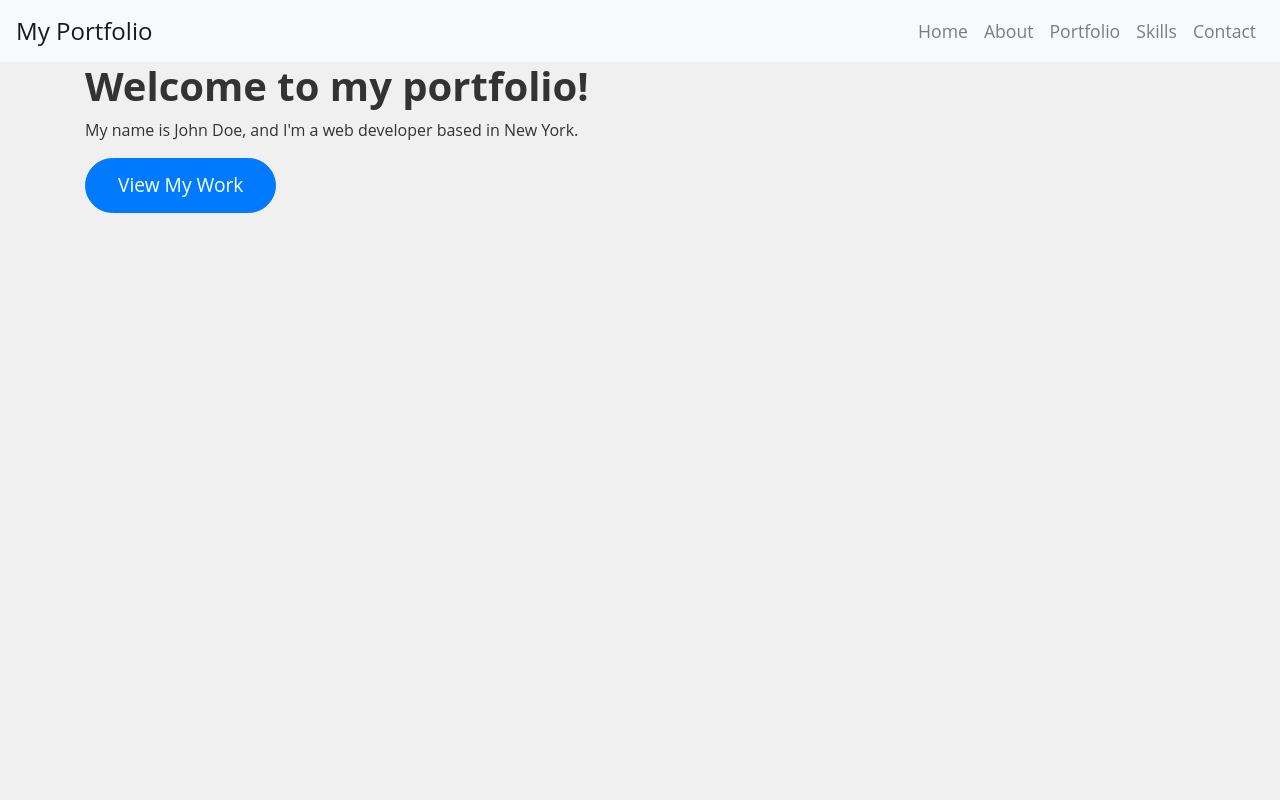
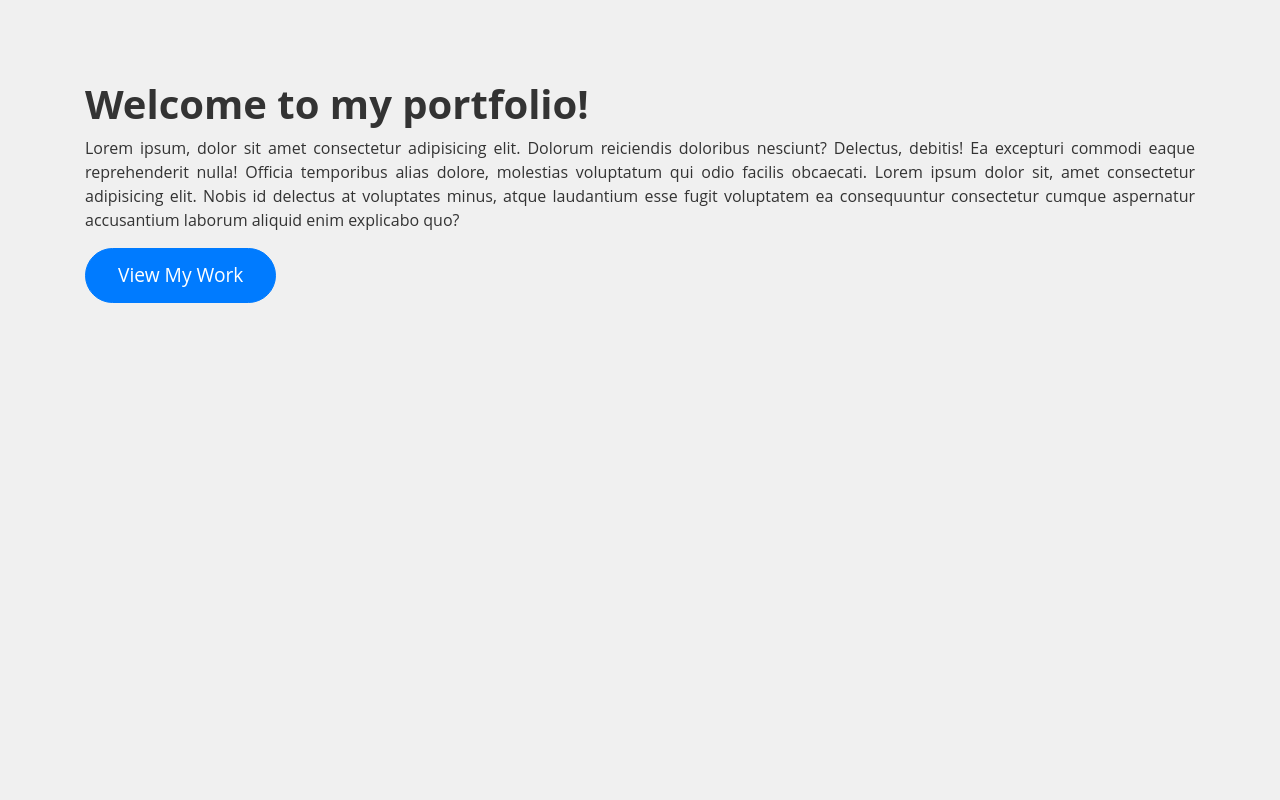
Before and after one commit to iamayushkr/iamayushkr.github.io, a plain HTML site: page index.html in a window 1280 px wide. Shown: the top 800 px of the page. Drawn offline with nearby package versions, Linux system fonts and the light colour scheme.

Commit message:
Removed NavBar

```diff
--- a/index.html
+++ b/index.html
@@ -9,38 +9,11 @@
 	<link rel="stylesheet" href="style.css">
 </head>
 <body>
-	<!-- Navigation Bar -->
-	<nav class="navbar navbar-expand-lg navbar-light bg-light">
-		<a class="navbar-brand" href="#">My Portfolio</a>
-		<button class="navbar-toggler" type="button" data-toggle="collapse" data-target="#navbarNav" aria-controls="navbarNav" aria-expanded="false" aria-label="Toggle navigation">
-			<span class="navbar-toggler-icon"></span>
-		</button>
-		<div class="collapse navbar-collapse" id="navbarNav">
-			<ul class="navbar-nav ml-auto">
-				<li class="nav-item">
-					<a class="nav-link" href="#home">Home</a>
-				</li>
-				<li class="nav-item">
-					<a class="nav-link" href="#about">About</a>
-				</li>
-				<li class="nav-item">
-						<a class="nav-link" href="#portfolio">Portfolio</a>
-				</li>
-                    <li class="nav-item">
-                         <a class="nav-link" href="#skills">Skills</a>
-                    </li>
-				<li class="nav-item">
-						<a class="nav-link" href="#contact">Contact</a>
-				</li>
-			</ul>
-		</div>
-	</nav>
-
 	<!-- Home Section -->
 	<section id="home" class="home">
 		<div class="container">
 			<h1>Welcome to my portfolio!</h1>
-			<p>My name is John Doe, and I'm a web developer based in New York.</p>
+			<p align="justify">Lorem ipsum, dolor sit amet consectetur adipisicing elit. Dolorum reiciendis doloribus nesciunt? Delectus, debitis! Ea excepturi commodi eaque reprehenderit nulla! Officia temporibus alias dolore, molestias voluptatum qui odio facilis obcaecati. Lorem ipsum dolor sit, amet consectetur adipisicing elit. Nobis id delectus at voluptates minus, atque laudantium esse fugit voluptatem ea consequuntur consectetur cumque aspernatur accusantium laborum aliquid enim explicabo quo?</p>
 			<a href="#portfolio" class="btn btn-primary btn-lg">View My Work</a>
 		</div>
 	</section>
--- a/index.js
+++ b/index.js
@@ -1,10 +1,40 @@
 $(document).ready(function() {
-     // add click event to navigation links
-     $('nav a').click(function(e) {
-       e.preventDefault();
-       var target = $(this).attr('href');
-       $('html, body').animate({
-         scrollTop: $(target).offset().top
-       }, 1000); // animate scroll to target section
-     });
-   });
+  var sections = $('section');
+  var index = 0;
+  var scrolling = false;
+
+  // Set the height of each section to the viewport height minus the height of the navigation bar
+  sections.height($(window).height() - $('nav').height());
+
+  $(window).resize(function() {
+    // Update the height of each section when the window is resized
+    sections.height($(window).height() - $('nav').height());
+  });
+
+  $(window).on('wheel', function(e) {
+    e.preventDefault();
+
+    // Only scroll if we're not already scrolling
+    if (!scrolling) {
+      scrolling = true;
+
+      // Determine the direction of the scroll (up or down)
+      var direction = (e.originalEvent.deltaY > 0) ? 1 : -1;
+
+      // Update the index of the current section
+      index += direction;
+      if (index < 0) {
+        index = 0;
+      } else if (index >= sections.length) {
+        index = sections.length - 1;
+      }
+
+      // Scroll to the next section
+      $('html, body').animate({
+        scrollTop: sections.eq(index).offset().top
+      }, 1, function() {
+        scrolling = false;
+      });
+    }
+  });
+});
--- a/style.css
+++ b/style.css
@@ -9,7 +9,9 @@ html, body {
 }
 
 section {
-     height: 100vh; /* sets height to 100% of viewport height */
+  height: 100%;
+  padding: 80px 0;
+  background-color: #f9f9f9;
 }
 
 .home {
```
Lines whose indentation alone changed are shown as unchanged.
